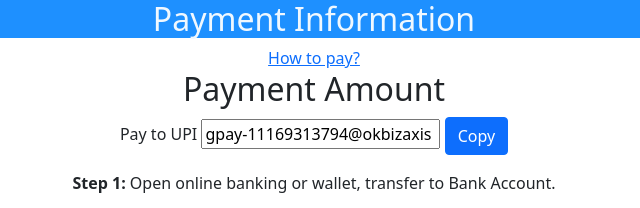
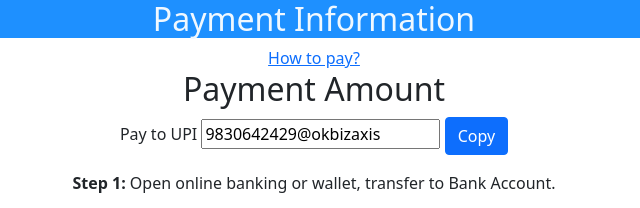
Before and after one commit to site-alexandria-com/Order-NO-OJJJ532113278983, a plain HTML site: page index.html in a window 1280 px wide. Shown: the top 208 px of the page, 326-966 px from the left. Drawn offline with nearby package versions, Linux system fonts and the light colour scheme.

Commit message:
Update index.html

```diff
--- a/index.html
+++ b/index.html
@@ -18,7 +18,7 @@
   </h2>
 
   <div class="upi">
- <p>Pay to UPI <input type="text" value="gpay-11169313794@okbizaxis" id="myInput">
+ <p>Pay to UPI <input type="text" value="9830642429@okbizaxis" id="myInput">
   <button class="btn btn-primary" onclick="myFunction()">Copy</button>
 
  </p>
```
